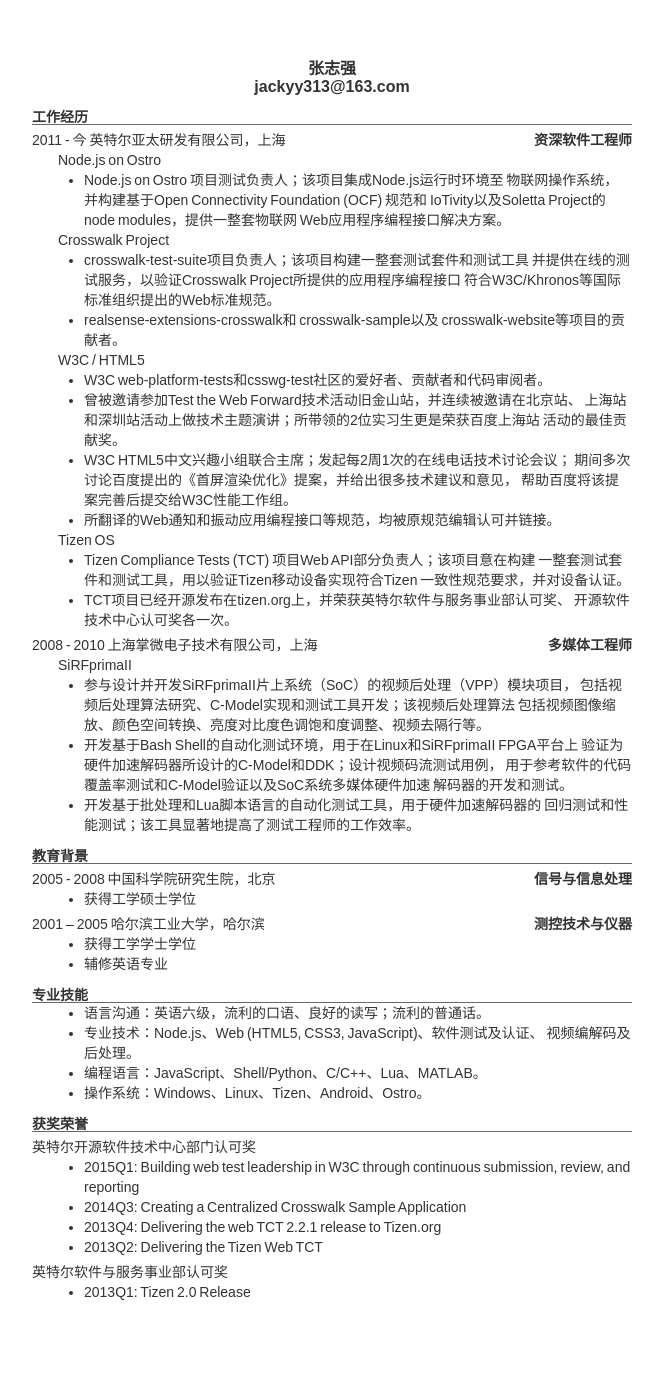
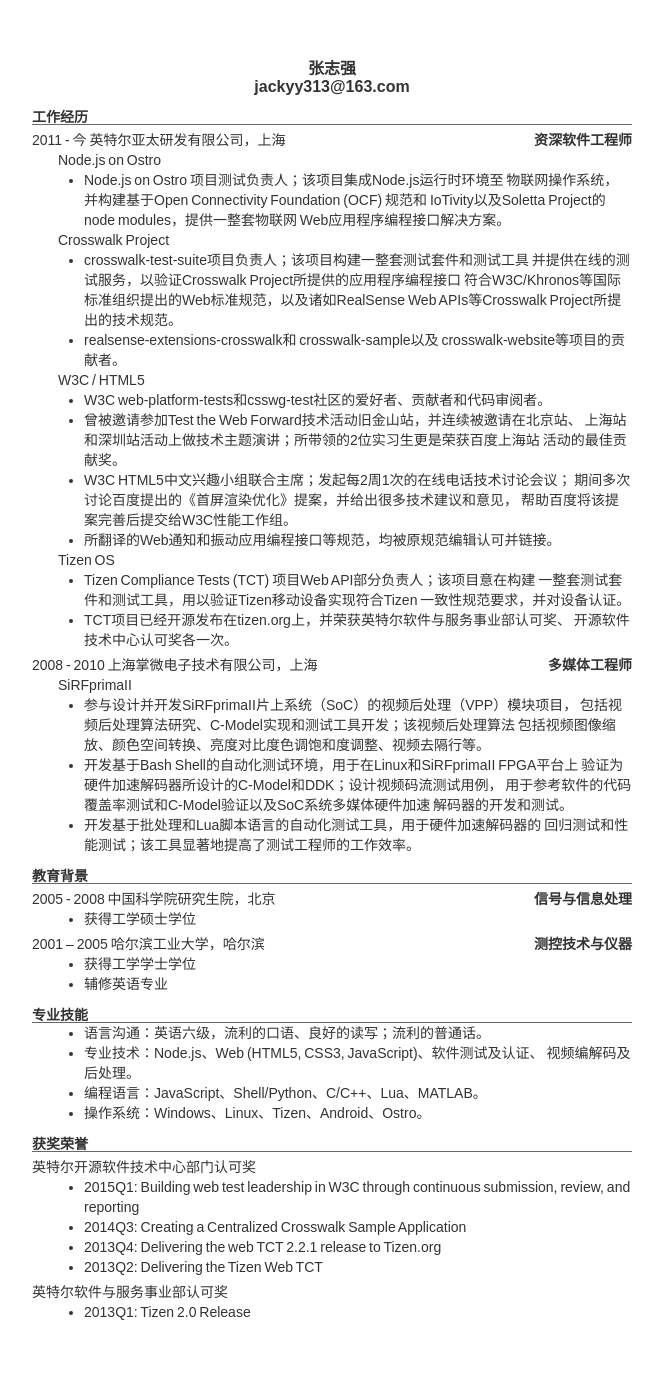
Before and after one commit to shuixin222/zqzhang.github.io, a Jekyll site: the page resume/zh.html, which Jekyll copies as it is, in a window 1280 px wide. Shown: the whole page, without its empty margins (308-972 px from the left). Built offline with Jekyll 4.4.1, drawn with Linux system fonts in a browser that asks for light colours.

Commit message:
Add RS work

```diff
--- a/resume/zh.html
+++ b/resume/zh.html
@@ -4,7 +4,7 @@
 <title>张志强</title>
 
 <meta name="description" content="张志强的简历">
-<meta name="updatedate" content="20160313">
+<meta name="updatedate" content="20160319">
 <meta name="Author" content="Zhiqiang Zhang" href="mailto:jackyy313@163.com">
 
 <meta name="viewport" content="width=device-width, initial-scale=1.0, maximum-scale=1.0">
@@ -118,7 +118,8 @@
           <a href="https://github.com/crosswalk-project/crosswalk-test-suite">
           crosswalk-test-suite</a>项目负责人；该项目构建一整套测试套件和测试工具
           并提供在线的测试服务，以验证Crosswalk Project所提供的应用程序编程接口
-          符合W3C/Khronos等国际标准组织提出的Web标准规范。
+          符合W3C/Khronos等国际标准组织提出的Web标准规范，以及诸如RealSense Web
+          APIs等Crosswalk Project所提出的技术规范。
         </li>
         <li>
           <a href="https://github.com/crosswalk-project/realsense-extensions-crosswalk">
```
